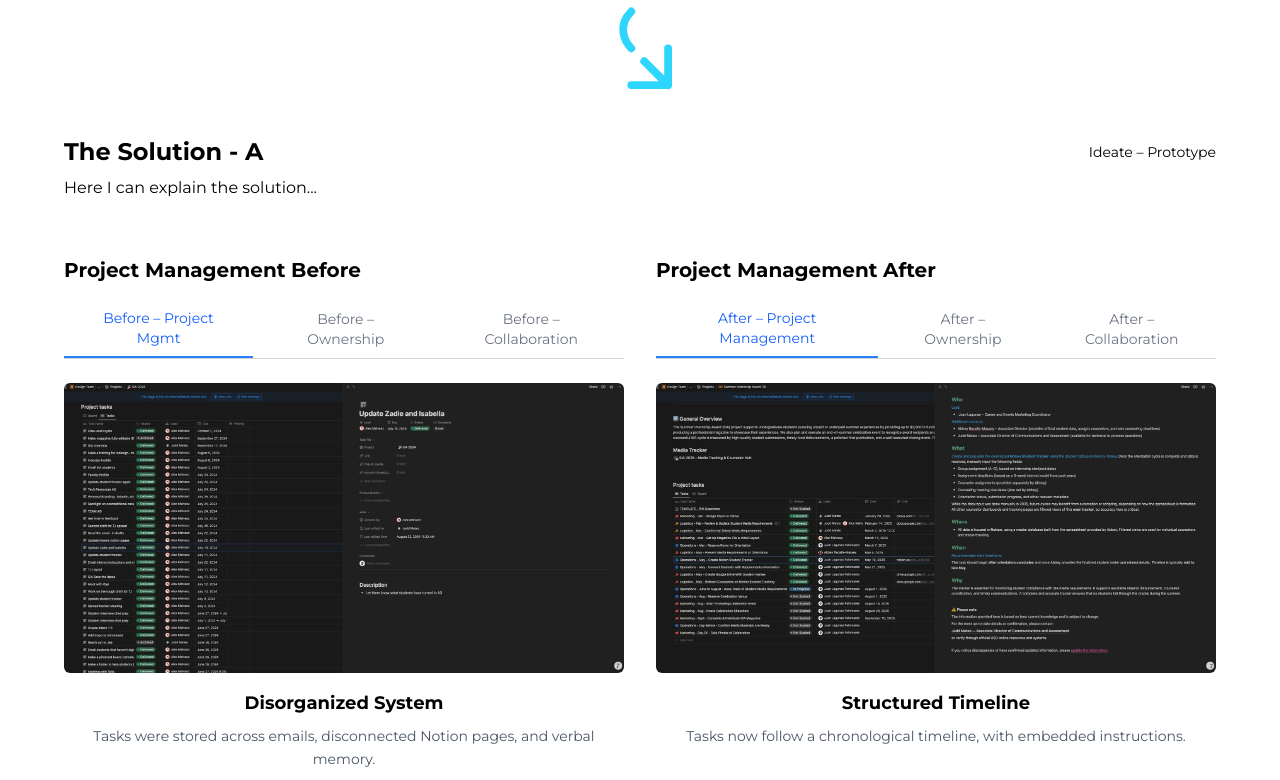
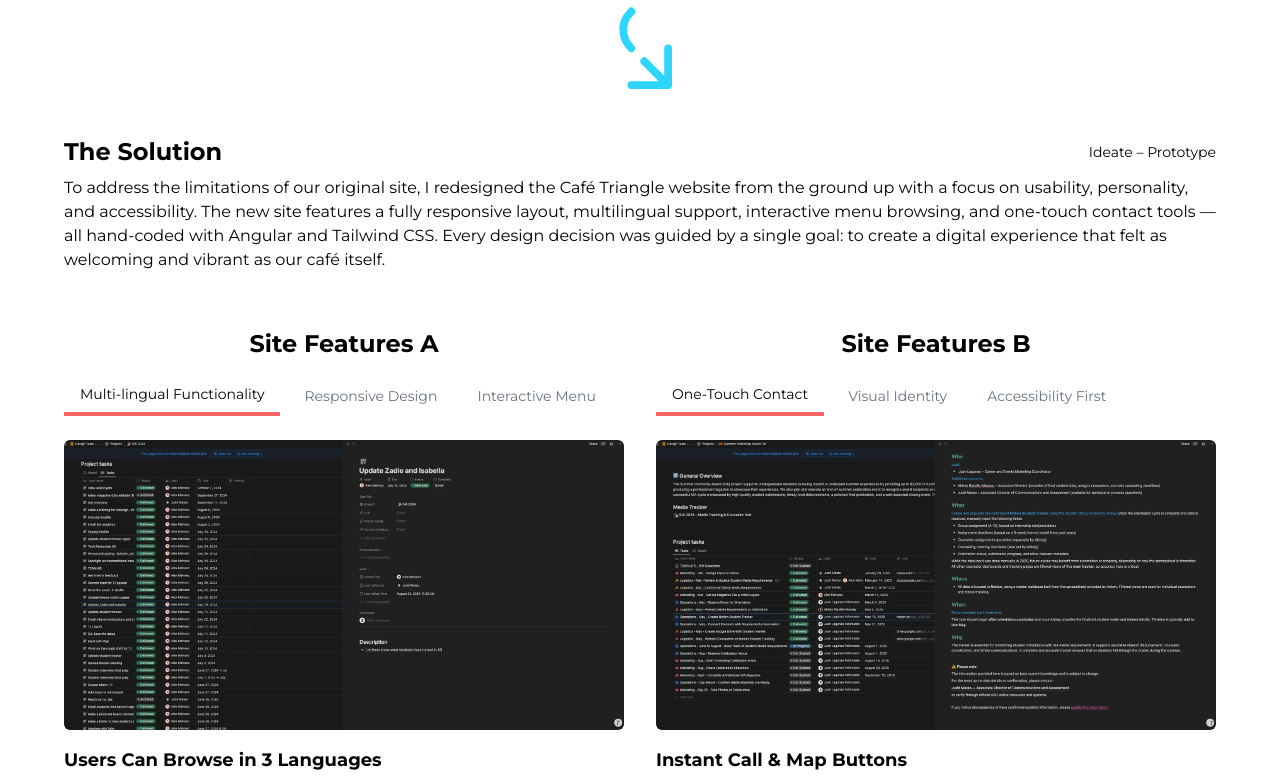
Before and after one commit to dev-jLagunas/ux-portfolio, a Vue app: page /#/case-one in a window 1280 px wide. Shown: the part 2360-3140 px from the top of the page. Built offline with nearby package versions, Linux system fonts and the light colour scheme.

Commit message:
chore: refactor CaseOneView CaseSolution copy using case study pdf

```diff
--- a/src/components/reusable/CaseSolution.vue
+++ b/src/components/reusable/CaseSolution.vue
@@ -29,7 +29,7 @@ const props = defineProps({
 <template>
   <section id="the-solution">
     <div class="mt-4 mb-2 flex items-center justify-between w-full">
-      <h3 class="font-bold text-2xl">The Solution - A</h3>
+      <h3 class="font-bold text-2xl">The Solution</h3>
       <p class="text-sm">Ideate – Prototype</p>
     </div>
 
--- a/src/components/reusable/TabGroup.vue
+++ b/src/components/reusable/TabGroup.vue
@@ -19,19 +19,17 @@ const activeTab = ref(0)
 
 <template>
   <div class="w-full mt-8">
-    <h3 v-if="title" class="text-xl font-semibold mb-4">{{ title }}</h3>
+    <h3 v-if="title" class="text-2xl font-semibold mb-4 text-center">{{ title }}</h3>
 
     <!-- Tab Buttons -->
-    <div class="flex border-b border-gray-300 mb-6 space-x-2">
+    <div class="flex mb-6 space-x-2">
       <button
         v-for="(tab, index) in tabs"
         :key="index"
         @click="activeTab = index"
         :class="[
-          'py-2 px-4 text-sm font-medium focus:outline-none transition-all',
-          activeTab === index
-            ? 'border-b-2 border-blue-500 text-blue-600'
-            : 'text-gray-500 hover:text-blue-600',
+          'py-2 px-4 text-sm focus:outline-none transition-all hover:cursor-pointer',
+          activeTab === index ? 'border-b-4 border-b-pink' : 'text-gray-500 hover:text-pink',
         ]"
       >
         {{ tab.title }}
@@ -39,7 +37,7 @@ const activeTab = ref(0)
     </div>
 
     <!-- Tab Content -->
-    <div v-if="tabs[activeTab]" class="text-center">
+    <div v-if="tabs[activeTab]" class="">
       <img
         :src="tabs[activeTab].image"
         alt=""
--- a/src/views/cases/CaseOneView.vue
+++ b/src/views/cases/CaseOneView.vue
@@ -29,43 +29,49 @@ import arrowPink from '@/assets/svgs/right-arrow-pink.svg'
 // Tab Data
 const beforeTabs = [
   {
-    title: 'Before – Project Mgmt',
+    title: 'Multi-lingual Functionality',
     image: notionBefore,
-    heading: 'Disorganized System',
-    description: 'Tasks were stored across emails, disconnected Notion pages, and verbal memory.',
+    heading: 'Users Can Browse in 3 Languages',
+    description:
+      'Many of our customers were Japanese locals or international tourists, yet our original site was only in English. To reduce friction and make the experience inclusive, we introduced a language toggle supporting English, Japanese, and Spanish. This directly reflects the empathy work we did early on, understanding our user base and designing with accessibility and cultural inclusivity in mind.',
   },
   {
-    title: 'Before – Ownership',
+    title: 'Responsive Design',
     image: notionBefore,
-    heading: 'No Task Ownership',
-    description: 'No one knew who was responsible for what. Things slipped through the cracks.',
+    heading: 'Seamless Experience on Any Device',
+    description:
+      'The original site was hard to read on mobile and looked clunky on larger screens. By designing mobile-first and leveraging Tailwind CSS breakpoints, we ensured the new site adapts beautifully across devices. This aligns with our ideation and prototyping phase goals which were to prioritize clarity, comfort, and usability in every context.',
   },
   {
-    title: 'Before – Collaboration',
+    title: 'Interactive Menu',
     image: notionBefore,
-    heading: 'Siloed Work',
-    description: 'Only those with prior knowledge could understand or update tasks.',
+    heading: 'Filterable & Image-Based Menu',
+    description:
+      'We replaced the static PDF menu with a fully interactive layout that lets users filter by food, drinks, or dessert. This improves skimmability and reinforces the playful tone of our brand. It was inspired by direct customer pain points and validated through informal testing and visual consistency analysis during the define phase.',
   },
 ]
 
 const afterTabs = [
   {
-    title: 'After – Project Management',
+    title: 'One-Touch Contact',
     image: notionAfter,
-    heading: 'Structured Timeline',
-    description: 'Tasks now follow a chronological timeline, with embedded instructions.',
+    heading: 'Instant Call & Map Buttons',
+    description:
+      'Users can now call us or get directions with a single tap. This wasn’t possible on our old site and created unnecessary barriers. Adding these touch-friendly elements addressed real-world needs uncovered during user journey mapping, particularly around mobile use and last-minute decision-making.',
   },
   {
-    title: 'After – Ownership',
+    title: 'Visual Identity',
     image: notionAfter,
-    heading: 'Clear Ownership',
-    description: 'Each task includes a lead, contact info, and platform links.',
+    heading: 'Bold, Human-Centered Design',
+    description:
+      'Rather than copy the minimalist café style common in Japan, we leaned into color, culture, and personality. From the hero images to iconography, every visual reinforces who we are. This was a direct result of ideating around how to reflect our brand’s emotional tone digitally. This was something we knew was missing before.',
   },
   {
-    title: 'After – Collaboration',
+    title: 'Accessibility First',
     image: notionAfter,
-    heading: 'Team Transparency',
-    description: 'Anyone can jump in and contribute, regardless of past involvement.',
+    heading: ' Designed with Clarity in Mind',
+    description:
+      'Accessibility wasn’t an afterthought. It was baked into the code and the visuals. We used semantic HTML, optimized contrast, and minimized cognitive load across pages. This decision grew out of our reflection phase, where we evaluated how even unintentional design choices can exclude users and then did our best  to correct that.',
   },
 ]
 
@@ -168,11 +174,13 @@ const uxSubheading = 'How I would approach this UX challenge today'
     <ArrowTransition customClass="mx-auto" />
     <CaseSolution
       id="solution-section"
-      introText="Here I can explain the solution..."
+      introText="To address the limitations of our original site, I redesigned the Café Triangle website from the ground up with a focus on usability, personality, and accessibility. The new site features a fully responsive layout, multilingual support, interactive menu browsing, and one-touch contact tools — all hand-coded with Angular and Tailwind CSS. Every design decision was guided by a single goal: to create a digital experience that felt as welcoming and vibrant as our café itself.
+
+"
       :beforeTabs="beforeTabs"
       :afterTabs="afterTabs"
-      beforeTitle="Project Management Before"
-      afterTitle="Project Management After"
+      beforeTitle="Site Features A"
+      afterTitle="Site Features B"
     />
     <ArrowTransition customClass="mx-auto" />
     <CaseOutcome
```
